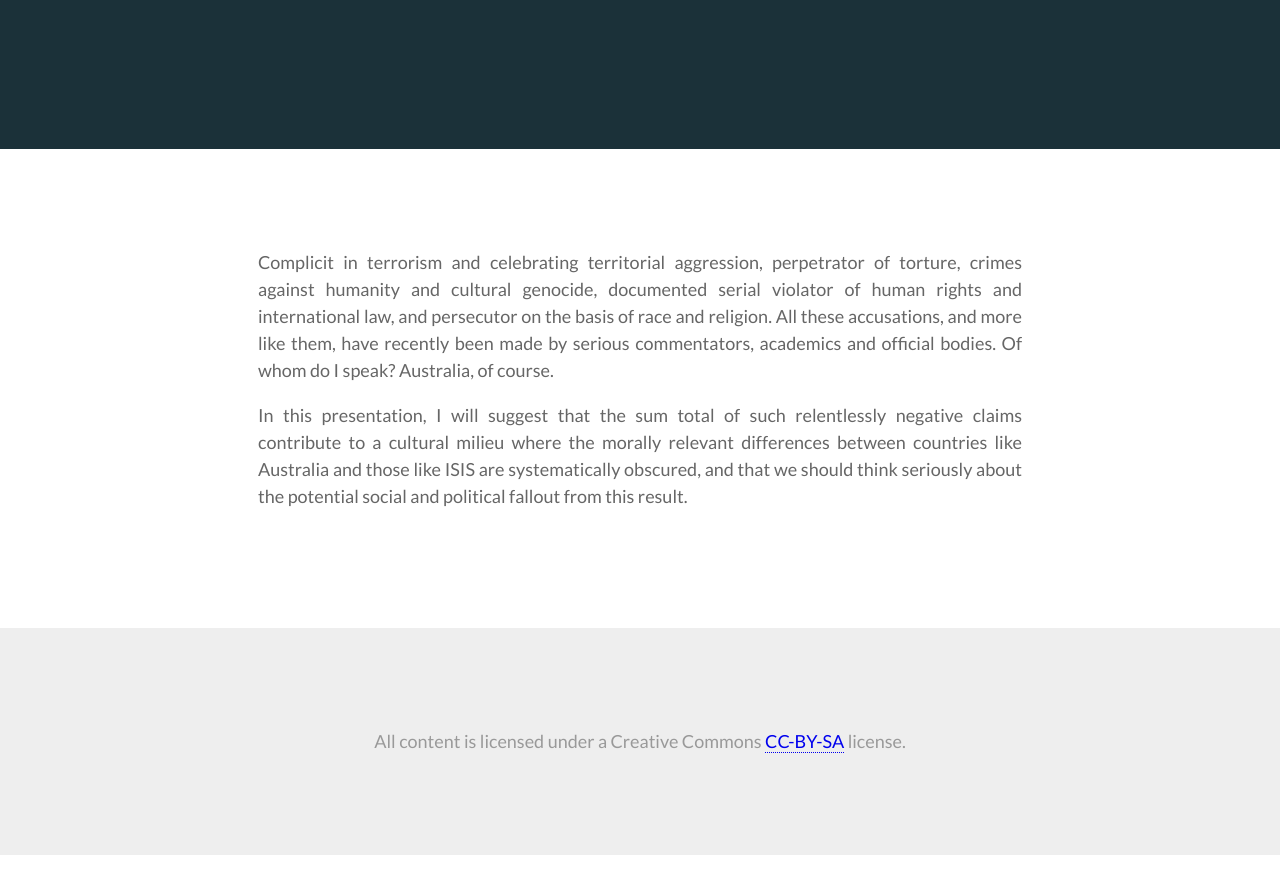
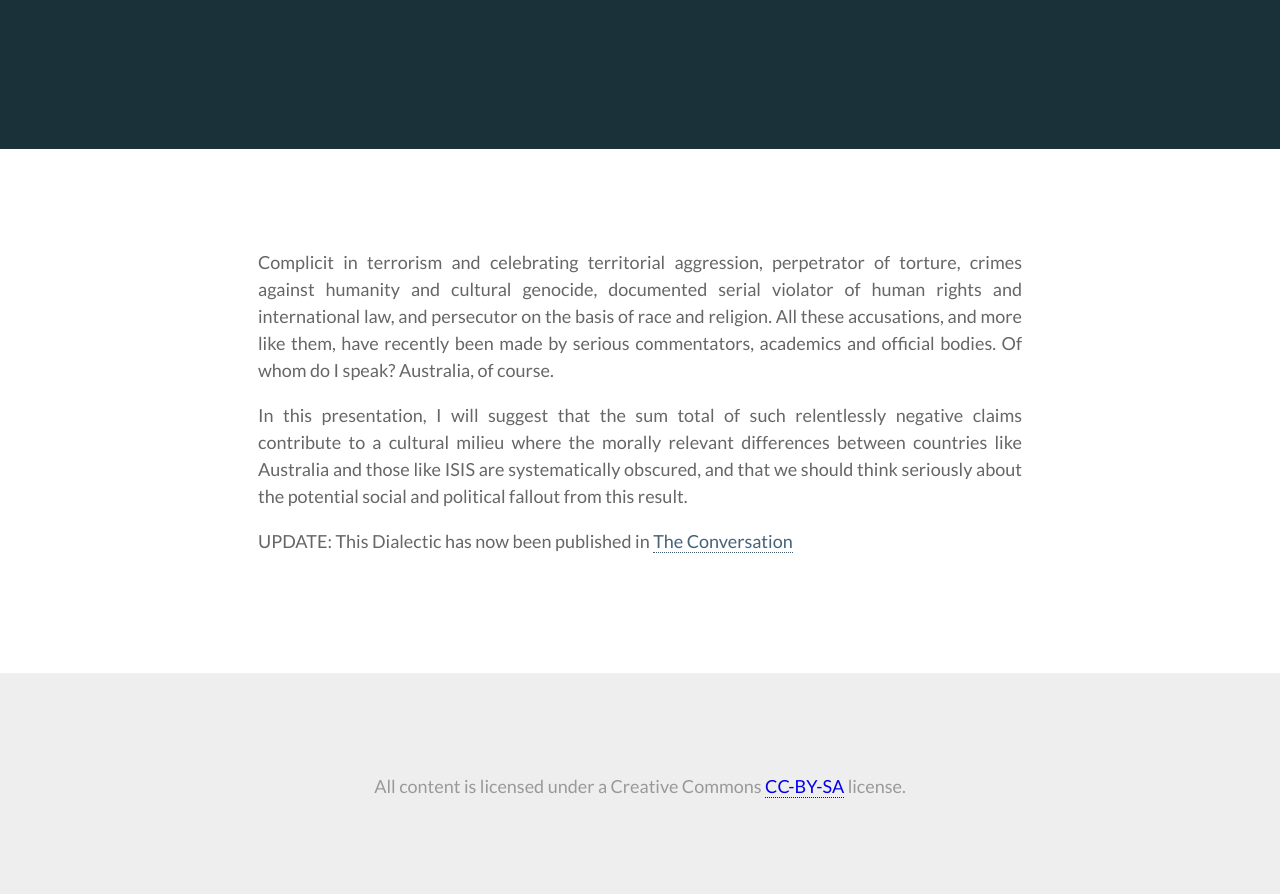
Before and after one commit to davekinkead/dailydialectic, a Jekyll site: the page built from _posts/2015-04-24-is-australia-isis.md, in a window 1280 px wide and 900 px high, scrolled down 677 px. Shown: the top 894 px of the window. Built offline with Jekyll 4.4.1, drawn with Linux system fonts in a browser that asks for light colours; before the commit the page ends 1532 px from its top, so only the background shows below that.

Commit message:
Update Hugh's piece

```diff
--- a/_posts/2015-04-24-is-australia-isis.md
+++ b/_posts/2015-04-24-is-australia-isis.md
@@ -10,3 +10,5 @@ date: 24 Apr 2015
 Complicit in terrorism and celebrating territorial aggression, perpetrator of torture, crimes against humanity and cultural genocide, documented serial violator of human rights and international law, and persecutor on the basis of race and religion. All these accusations, and more like them, have recently been made by serious commentators, academics and official bodies. Of whom do I speak? Australia, of course.
 
 In this presentation, I will suggest that the sum total of such relentlessly negative claims contribute to a cultural milieu where the morally relevant differences between countries like Australia and those like ISIS are systematically obscured, and that we should think seriously about the potential social and political fallout from this result.
+
+UPDATE: This Dialectic has now been published in [The Conversation](https://theconversation.com/is-australia-as-bad-as-is-skewed-criticism-may-leave-you-wondering-40825)
```
